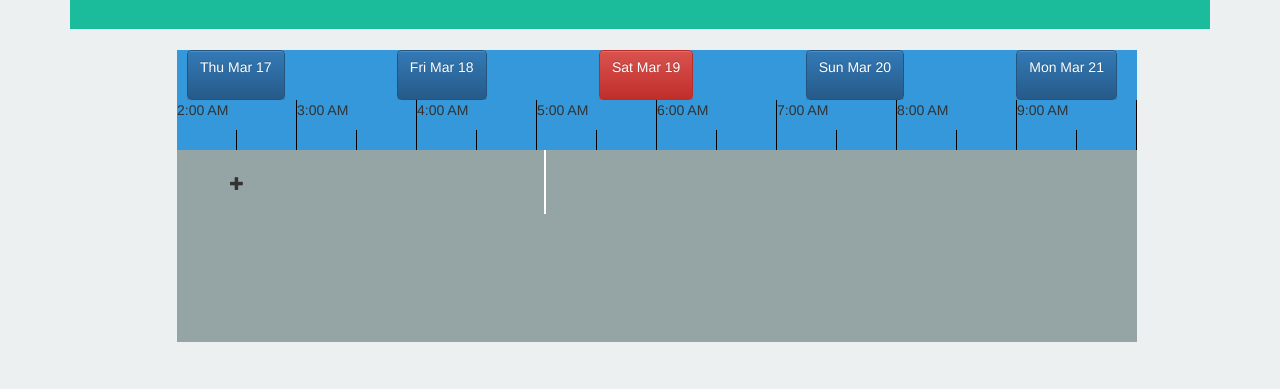
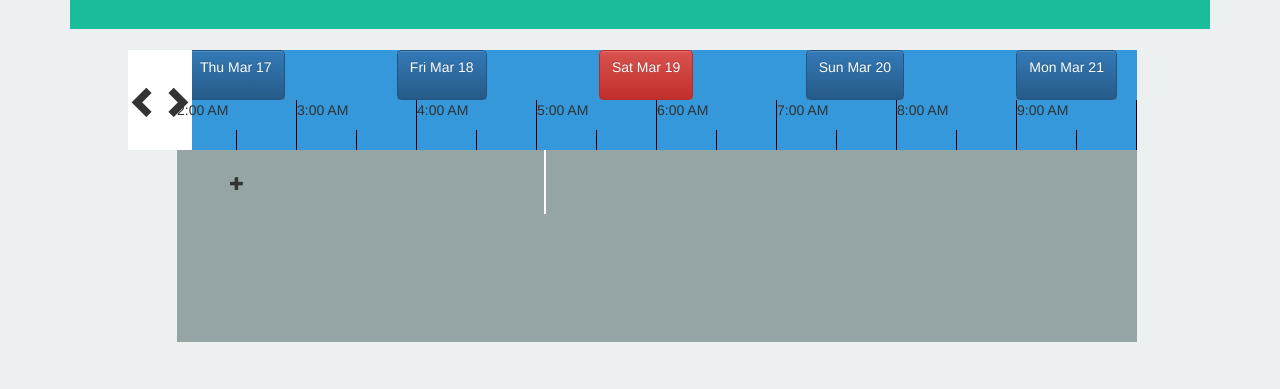
Before and after one commit to svangordon/mongo, a website: page client/html/index.html in a window 1280 px wide. Shown: the part 90-479 px from the top of the page. Drawn offline with nearby package versions, Linux system fonts and the light colour scheme; some packages are replaced by stand-ins of ours; files that its build step writes are made by us from their sources; no server answers.

Commit message:
satisfactory

```diff
--- a/client/html/index.html
+++ b/client/html/index.html
@@ -70,10 +70,10 @@
 			<p ng-bind="hover.activeCell.desc"></p>
 		</div>
 		<div class="row">
-			<!-- <div class="move-schedule-container">
+			<div class="move-schedule-container">
 				<span class="glyphicon glyphicon-chevron-left move-schedule move-schedule-left" aria-hidden="true" ng-click="slideState.incrementLeft(); schedule.rewind()"></span>
 				<span class="glyphicon glyphicon-chevron-right move-schedule move-schedule-right pull-right" aria-hidden="true" ng-click="slideState.incrementRight(); schedule.advance()"></span>
-			</div> -->
+			</div>
 			<div class="time-bar" ng-controller="timeBarController">
 				<div class="days-bar">
 					<div class="day-block btn btn-primary" ng-repeat="day in schedule.days" ng-bind="day.format('ddd MMM DD')" ng-click="schedule.goToDay(day)" ng-class="{'btn-danger' : $index == 2}">
```
